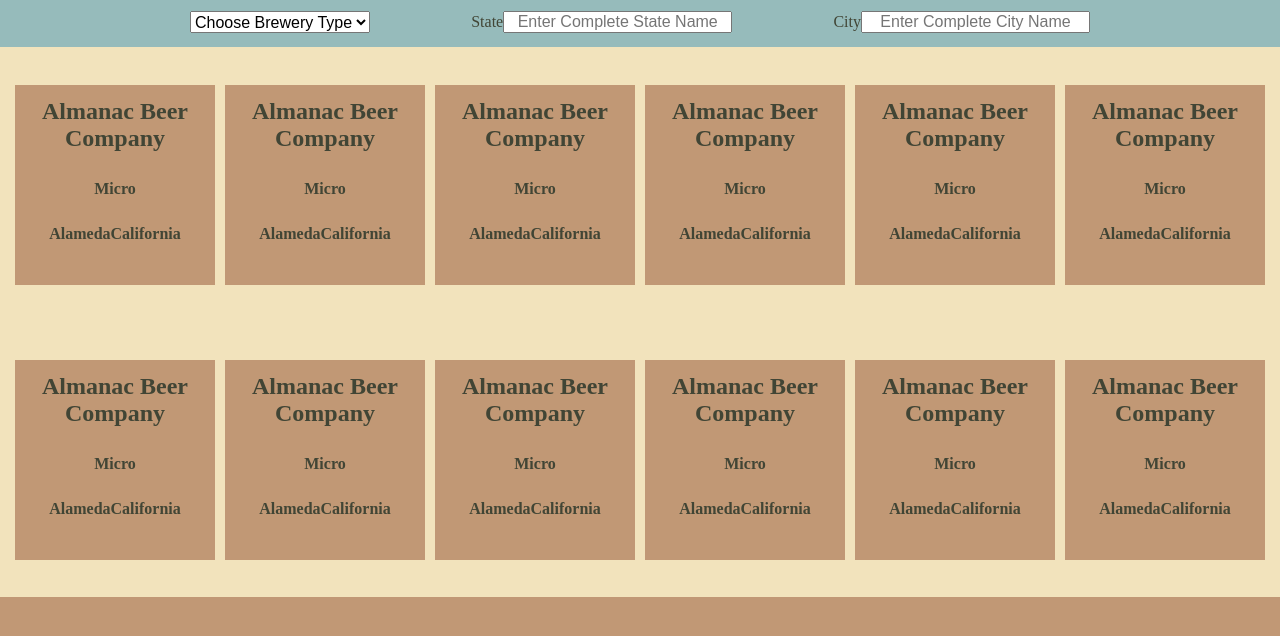
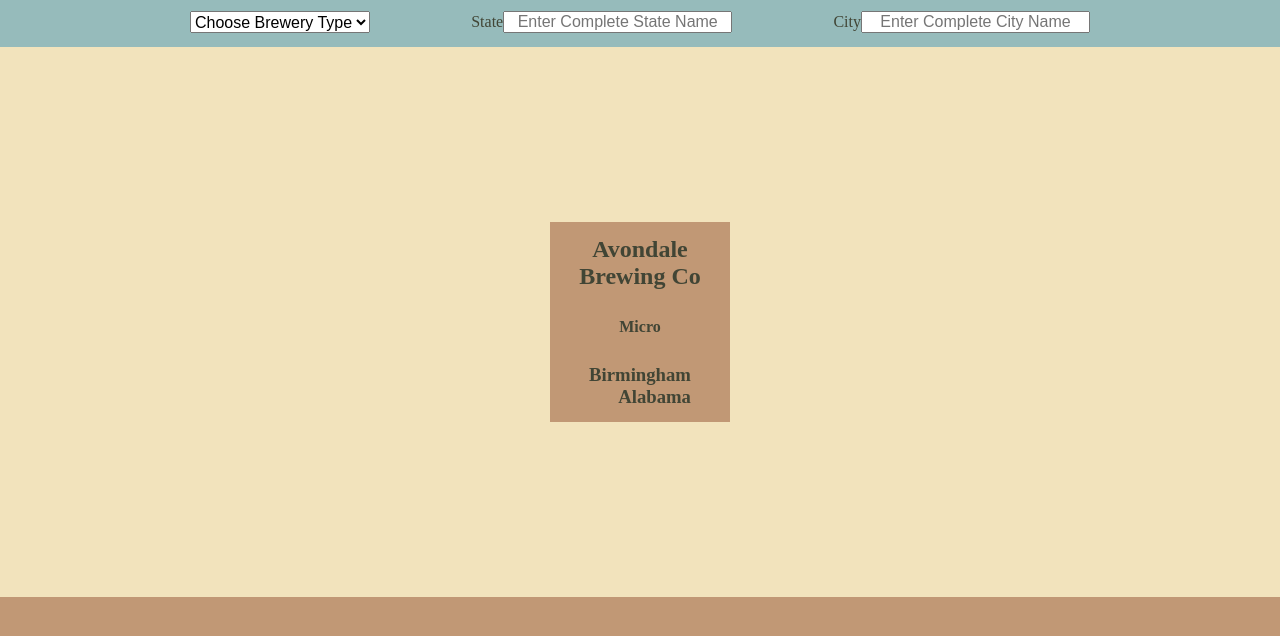
Before and after one commit to CapyJara/open-brewery-api, a plain HTML site: page index.html in a window 1280 px wide. Shown: the part 54-690 px from the top of the page. Drawn offline with Linux system fonts and the light colour scheme; files whose address does not match are found by name.

Commit message:
template function passing tests

```diff
--- a/index.html
+++ b/index.html
@@ -37,76 +37,14 @@
 
         <section id="brewery-container">
             <div id="brewery">
-                <h2>Almanac Beer Company</h2>
+                <a href="http://www.avondalebrewing.com">
+                    <h2>Avondale Brewing Co</h2>
+                </a>
                 <h4>Micro</h4>
-                <h4><span>Alameda</span><span>California</span></h4>
-                <a href="http://almanacbeer.com"></a>
-            </div>
-            <div id="brewery">
-                <h2>Almanac Beer Company</h2>
-                <h4>Micro</h4>
-                <h4><span>Alameda</span><span>California</span></h4>
-                <a href="http://almanacbeer.com"></a>
-            </div>
-            <div id="brewery">
-                <h2>Almanac Beer Company</h2>
-                <h4>Micro</h4>
-                <h4><span>Alameda</span><span>California</span></h4>
-                <a href="http://almanacbeer.com"></a>
-            </div>
-            <div id="brewery">
-                <h2>Almanac Beer Company</h2>
-                <h4>Micro</h4>
-                <h4><span>Alameda</span><span>California</span></h4>
-                <a href="http://almanacbeer.com"></a>
-            </div>
-            <div id="brewery">
-                <h2>Almanac Beer Company</h2>
-                <h4>Micro</h4>
-                <h4><span>Alameda</span><span>California</span></h4>
-                <a href="http://almanacbeer.com"></a>
-            </div>
-            <div id="brewery">
-                <h2>Almanac Beer Company</h2>
-                <h4>Micro</h4>
-                <h4><span>Alameda</span><span>California</span></h4>
-                <a href="http://almanacbeer.com"></a>
-            </div>
-            <div id="brewery">
-                <h2>Almanac Beer Company</h2>
-                <h4>Micro</h4>
-                <h4><span>Alameda</span><span>California</span></h4>
-                <a href="http://almanacbeer.com"></a>
-            </div>
-            <div id="brewery">
-                <h2>Almanac Beer Company</h2>
-                <h4>Micro</h4>
-                <h4><span>Alameda</span><span>California</span></h4>
-                <a href="http://almanacbeer.com"></a>
-            </div>
-            <div id="brewery">
-                <h2>Almanac Beer Company</h2>
-                <h4>Micro</h4>
-                <h4><span>Alameda</span><span>California</span></h4>
-                <a href="http://almanacbeer.com"></a>
-            </div>
-            <div id="brewery">
-                <h2>Almanac Beer Company</h2>
-                <h4>Micro</h4>
-                <h4><span>Alameda</span><span>California</span></h4>
-                <a href="http://almanacbeer.com"></a>
-            </div>
-            <div id="brewery">
-                <h2>Almanac Beer Company</h2>
-                <h4>Micro</h4>
-                <h4><span>Alameda</span><span>California</span></h4>
-                <a href="http://almanacbeer.com"></a>
-            </div>
-            <div id="brewery">
-                <h2>Almanac Beer Company</h2>
-                <h4>Micro</h4>
-                <h4><span>Alameda</span><span>California</span></h4>
-                <a href="http://almanacbeer.com"></a>
+                <div>
+                    <h3>Birmingham</h3>
+                    <h3>Alabama</h3>
+                </div>
             </div>
         </section>
 
--- a/main.css
+++ b/main.css
@@ -1,6 +1,15 @@
 * {
     margin: 0;
     padding: 0;
+}
+
+a {
+    text-decoration: none;
+    color: #414535;
+}
+
+a:hover {
+    color: #618985;
 }
 
 body {
@@ -58,7 +67,7 @@ main {
 
 #brewery {
     height: 200px;
-    width: 200px;
+    width: 180px;
     display: flex;
     flex-direction: column;
     align-items: center;
@@ -68,3 +77,7 @@ main {
     background-color: #C19875;
     margin: 5px;
 }
+
+#brewery h3 {
+    justify-self: self-end
+}
```
Also changed, not shown: src/make-brew-canvas.js (added, +19 -0 lines), test/functions/html-template.test.js (deleted, +0 -12 lines), test/functions/make-brew-canvas.test.js (added, +40 -0 lines), test/tests.js (+3 -0 lines).
